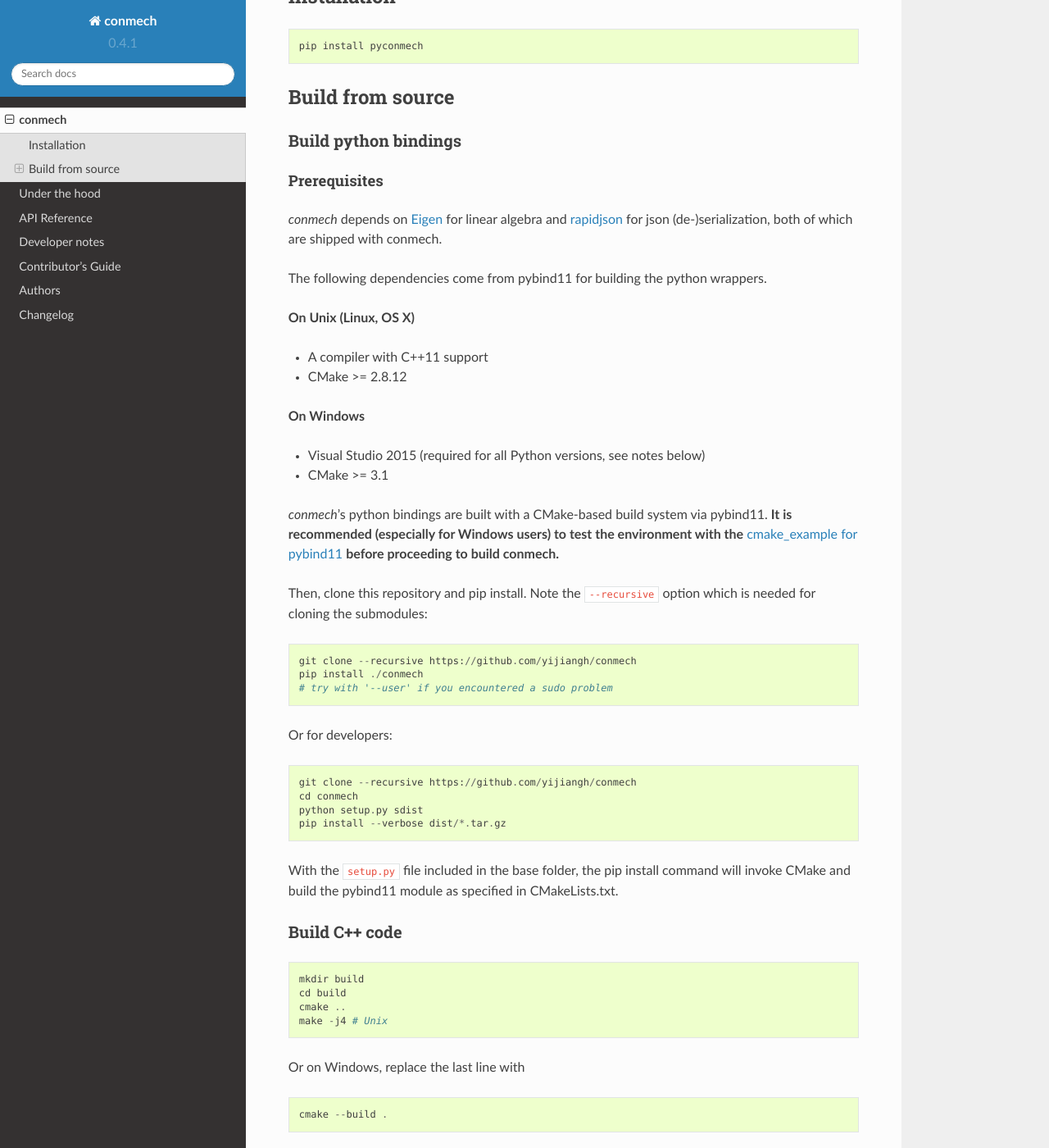
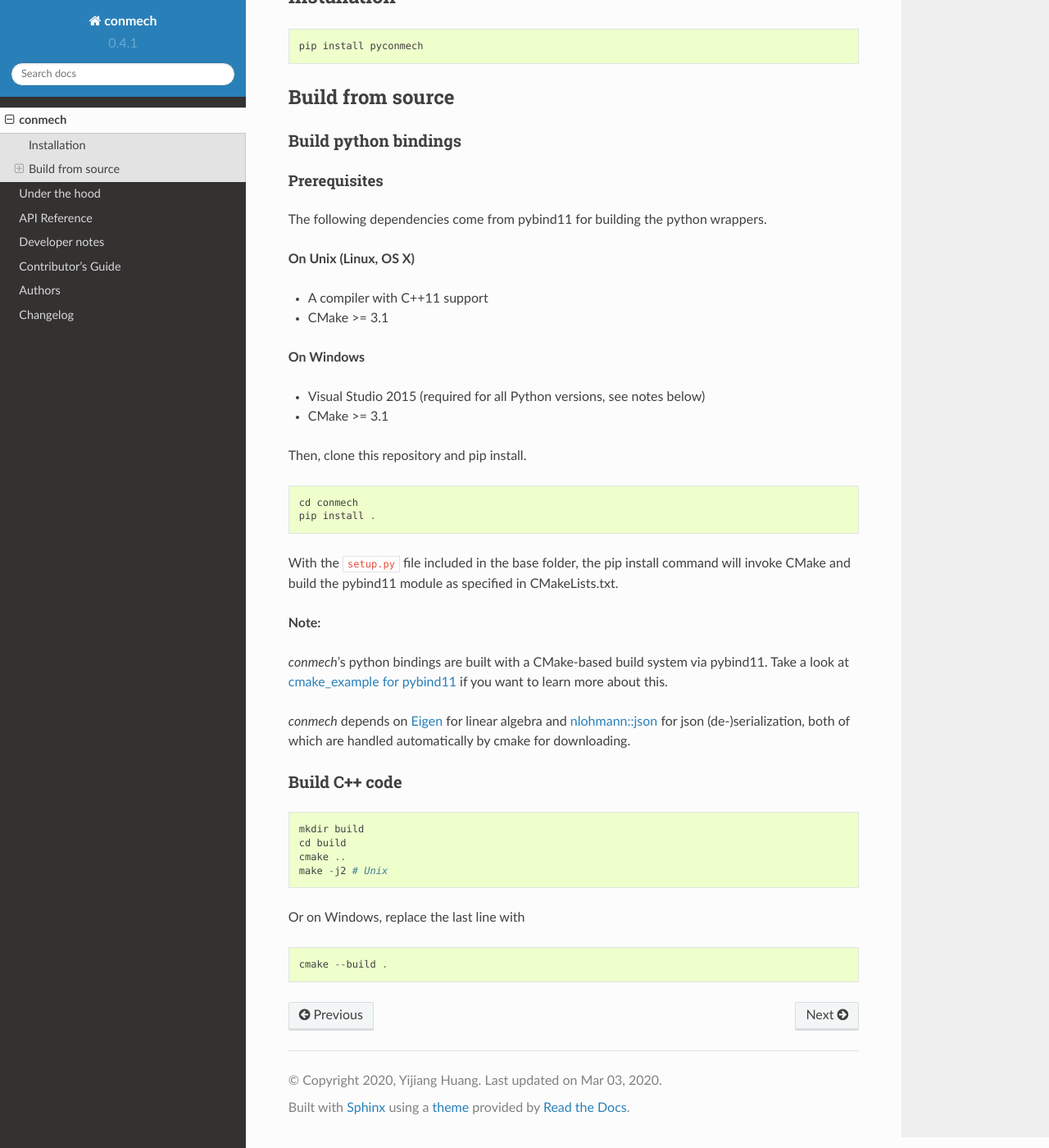
Before and after one commit to yijiangh/conmech, a Sphinx documentation site: the page built from docs/readme.rst, in a window 1280 px wide and 1400 px high, scrolled down 369 px. Shown: the whole window at 82% size. Built offline with Sphinx 7.4.7 and the Read the Docs theme 2.0.0, drawn with Linux system fonts in a browser that asks for light colours; pages that are not in the unit, such as notebooks, are missing from menus.

Commit message:
update readme

```diff
--- a/README.rst
+++ b/README.rst
@@ -55,41 +55,36 @@ Build python bindings
 Prerequisites
 """""""""""""
 
-*conmech* depends on `Eigen <http://eigen.tuxfamily.org/index.php?title=Main_Page>`_ for linear algebra and `rapidjson <https://github.com/Tencent/rapidjson>`_ for json (de-)serialization, both of which are shipped with conmech.
-
 The following dependencies come from pybind11 for building the python wrappers.
 
 **On Unix (Linux, OS X)**
 
 * A compiler with C++11 support
-* CMake >= 2.8.12
+* CMake >= 3.1
 
 **On Windows**
 
 * Visual Studio 2015 (required for all Python versions, see notes below)
 * CMake >= 3.1
 
-*conmech*'s python bindings are built with a CMake-based build system via pybind11.
-**It is recommended (especially for Windows users) to test the environment with the** `cmake_example for pybind11 <https://github.com/pybind/cmake_example>`_ **before proceeding to build conmech.**
-
-Then, clone this repository and pip install. Note the ``--recursive`` option which is needed for cloning the submodules:
+Then, clone this repository and pip install.
 
 ::
 
-  git clone --recursive https://github.com/yijiangh/conmech
-  pip install ./conmech
-  # try with '--user' if you encountered a sudo problem
-
-Or for developers:
-
-::
-
-  git clone --recursive https://github.com/yijiangh/conmech
   cd conmech
-  python setup.py sdist
-  pip install --verbose dist/*.tar.gz
+  pip install .
 
 With the ``setup.py`` file included in the base folder, the pip install command will invoke CMake and build the pybind11 module as specified in CMakeLists.txt.
+
+**Note:**
+
+*conmech*'s python bindings are built with a CMake-based build system via pybind11.
+Take a look at `cmake_example for pybind11 <https://github.com/pybind/cmake_example>`_
+if you want to learn more about this.
+
+*conmech* depends on `Eigen <http://eigen.tuxfamily.org/index.php?title=Main_Page>`_ for linear algebra
+and `nlohmann::json <https://github.com/nlohmann/json>`_
+for json (de-)serialization, both of which are handled automatically by cmake for downloading.
 
 Build C++ code
 ^^^^^^^^^^^^^^
@@ -99,7 +94,7 @@ Build C++ code
   mkdir build
   cd build
   cmake ..
-  make -j4 # Unix
+  make -j2 # Unix
 
 Or on Windows, replace the last line with
 
--- a/docs/index.rst
+++ b/docs/index.rst
@@ -31,7 +31,11 @@ conmech
 
 .. Write project description
 
-**conmech** is an open-source library to provide efficient stiffness checkers for architectural construction sequencing. It's written in C++11 and wrapped friendly with Python via `pybind11 <https://github.com/pybind/pybind11>`_.
+**conmech** is a stiffness checker that performs elastic deformation analysis for 3D frame structures.
+It is designed for construction sequencing applications, which involves testing
+the partially assembled structure (subset of element permutation) many times.
+
+**conmech** is written in C++11 and wrapped friendly with Python via `pybind11 <https://github.com/pybind/pybind11>`_.
 
 ========
 Contents
```
